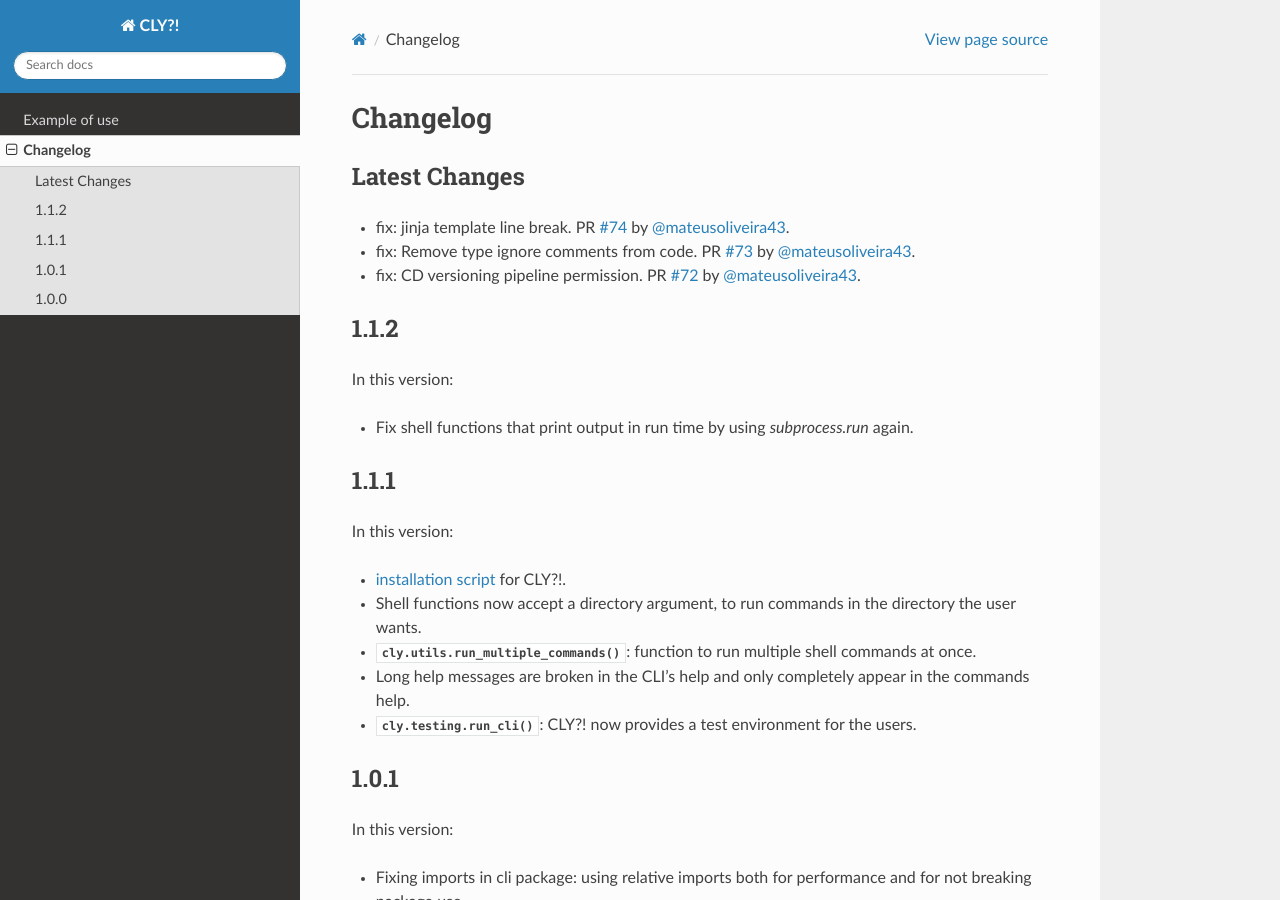
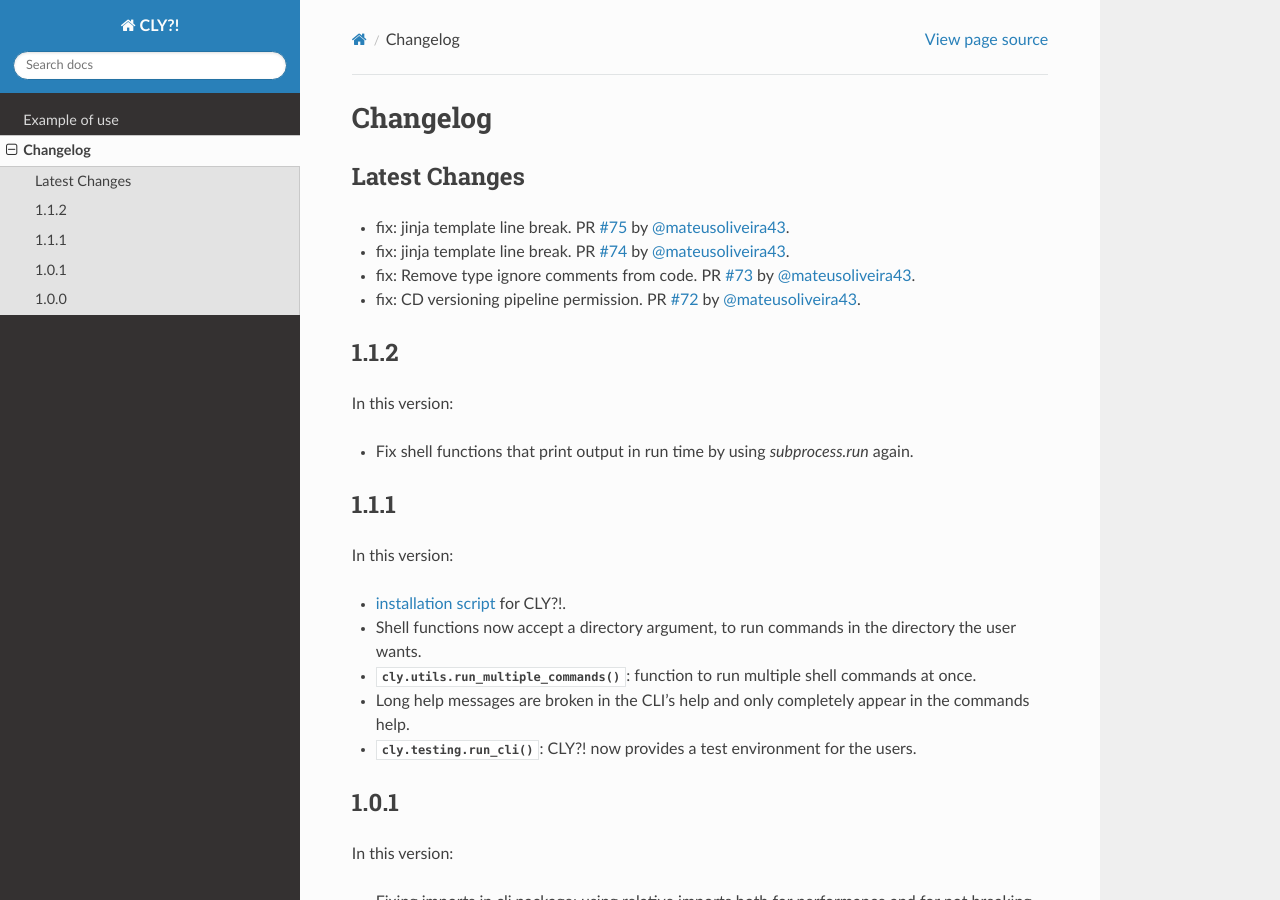
Before and after one commit to mateusoliveira43/cly, a Sphinx documentation site: the page built from docs/changelog.rst, in a window 1280 px wide and 900 px high. Built offline with Sphinx 7.4.7 and the Read the Docs theme 2.0.0, drawn with Linux system fonts in a browser that asks for light colours; pages that are not in the unit, such as notebooks, are missing from menus.

Commit message:
📝 Update release notes

```diff
--- a/docs/changelog.rst
+++ b/docs/changelog.rst
@@ -4,6 +4,7 @@ Changelog
 Latest Changes
 --------------
 
+- fix: jinja template line break. PR `#75 <https://github.com/mateusoliveira43/cly/pull/75>`_ by `@mateusoliveira43 <https://github.com/mateusoliveira43>`_.
 - fix: jinja template line break. PR `#74 <https://github.com/mateusoliveira43/cly/pull/74>`_ by `@mateusoliveira43 <https://github.com/mateusoliveira43>`_.
 - fix: Remove type ignore comments from code. PR `#73 <https://github.com/mateusoliveira43/cly/pull/73>`_ by `@mateusoliveira43 <https://github.com/mateusoliveira43>`_.
 - fix: CD versioning pipeline permission. PR `#72 <https://github.com/mateusoliveira43/cly/pull/72>`_ by `@mateusoliveira43 <https://github.com/mateusoliveira43>`_.
```
